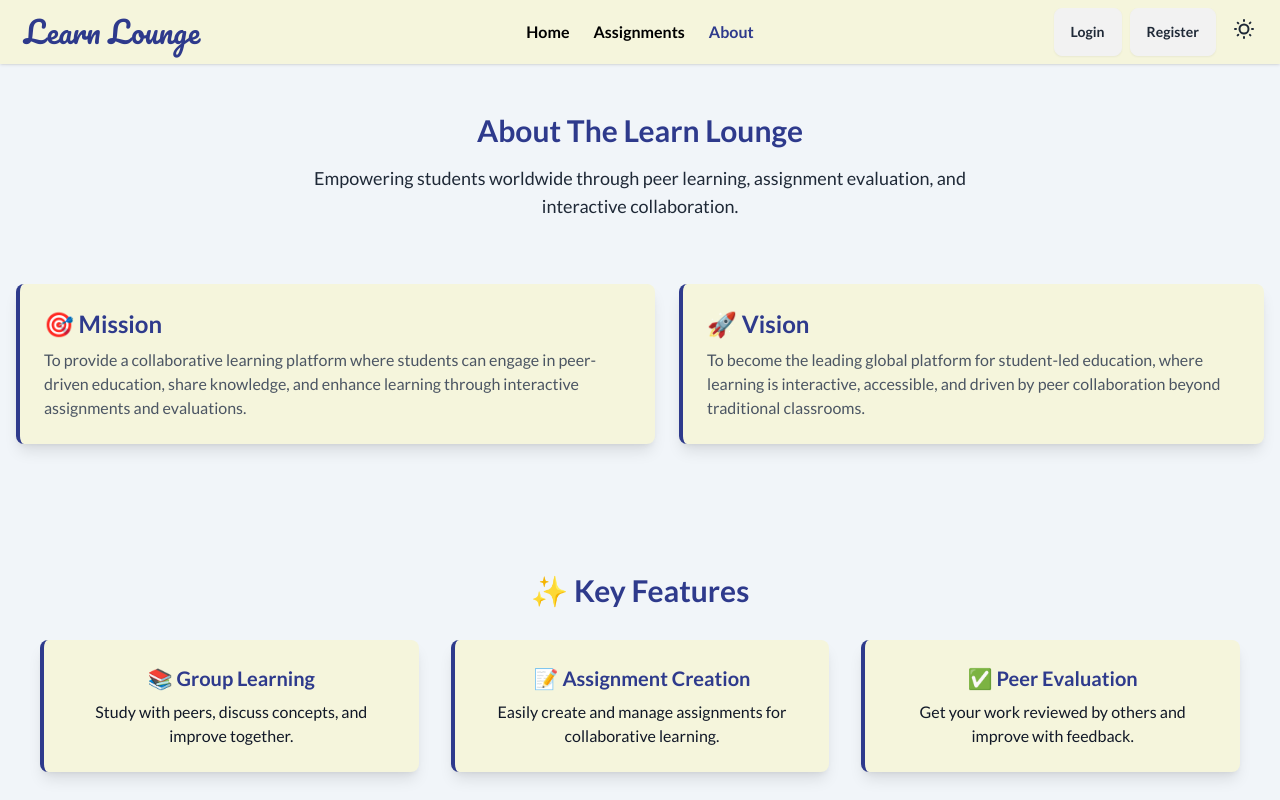
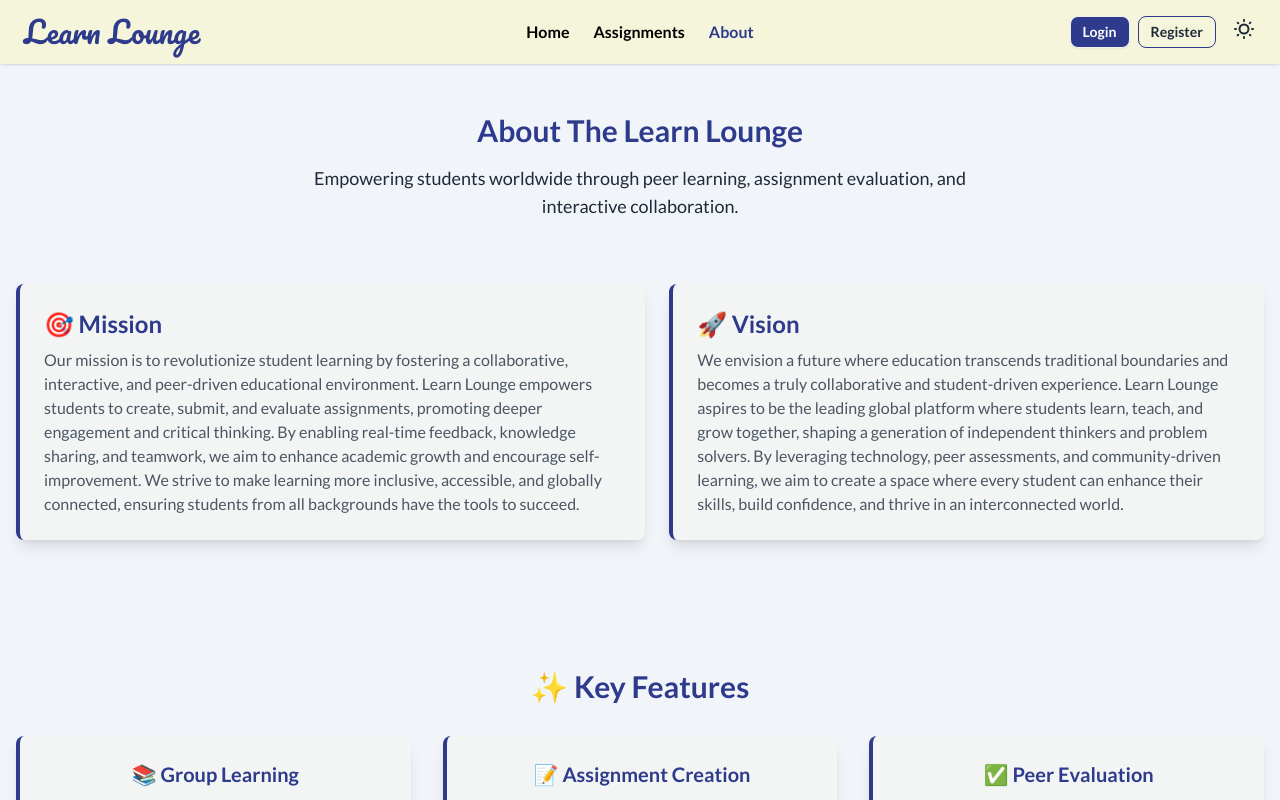
Before and after one commit to Najmul-Shaon/Learn-Lounge-Client, a React (Vite) app: page /about in a window 1280 px wide. Shown: the top 800 px of the page. Built offline with nearby package versions, Linux system fonts and the light colour scheme; no server answers.

Commit message:
change assignment card style

```diff
--- a/src/Components/Banner.jsx
+++ b/src/Components/Banner.jsx
@@ -1,6 +1,6 @@
 import { motion } from "framer-motion";
 import { Link } from "react-router-dom";
-import bannerImg from "../assets/ConnectedWorld.gif";
+import bannerImg from "../assets/ConnectedWorldV2.gif";
 
 const Banner = () => {
   return (
--- a/src/Components/NavBar.jsx
+++ b/src/Components/NavBar.jsx
@@ -3,6 +3,8 @@ import { Link, NavLink } from "react-router-dom";
 import { AuthContext } from "../Provider/AuthProvider";
 import axios from "axios";
 import { RxHamburgerMenu } from "react-icons/rx";
+import { ImExit } from "react-icons/im";
+import { Tooltip } from "react-tooltip";
 
 const NavBar = () => {
   // load from auth provider
@@ -134,31 +136,31 @@ const NavBar = () => {
                   <div className="dropdown dropdown-end">
                     <div tabIndex={0} role="button" className="m-1">
                       <div className="avatar">
-                        <div className="w-12 rounded-full">
+                        <div className="w-6 rounded-full">
                           <img src={user?.photoURL || userImg[0]?.photo} />
                         </div>
                       </div>
                     </div>
                     <div
                       tabIndex={0}
-                      className="dropdown-content menu bg-base-100 rounded-box z-[1] w-52 p-2 shadow space-y-2"
+                      className="dropdown-content menu bg-base-100 rounded-box z-[1] w-52 p-2 shadow-lg space-y-2"
                     >
-                      <button className="btn">
+                      <p>
                         <Link
                           to={"/createAssignment"}
                           className="font-semibold text-base"
                         >
                           Create Assignment
                         </Link>
-                      </button>
-                      <button className="btn">
+                      </p>
+                      <p>
                         <Link
                           to="/myAssignment"
                           className="font-semibold text-base"
                         >
                           My Assignment
                         </Link>
-                      </button>
+                      </p>
                     </div>
                   </div>
 
@@ -167,19 +169,23 @@ const NavBar = () => {
                     <p>{user?.displayName || userImg[0]?.name}</p>
                   </div>
                 </div>
-                <button onClick={logOut} className="btn">
-                  Log Out
-                </button>
+
+                <ImExit
+                  onClick={logOut}
+                  className="text-xl"
+                  data-tooltip-id="logOut"
+                  data-tooltip-content="Log Out"
+                ></ImExit>
               </div>
             ) : (
-              <Link to="/login" className="btn">
+              <Link to="/login" className="btn btn-sm bg-primary text-white hover:bg-primary">
                 Login
               </Link>
             )}
             {user && user.email ? (
               ""
             ) : (
-              <Link to="/signup" className="btn">
+              <Link to="/signup" className="btn btn-sm btn-outline border-primary hover:bg-primary">
                 Register
               </Link>
             )}
@@ -217,6 +223,7 @@ const NavBar = () => {
           </div>
         </div>
       </div>
+      <Tooltip id="logOut"></Tooltip>
     </nav>
   );
 };
--- a/src/Pages/About/About.jsx
+++ b/src/Pages/About/About.jsx
@@ -17,28 +17,40 @@ const About = () => {
       <div className="container mx-auto px-4">
         {/* Mission & Vision */}
         {/* <div className="max-w-4xl mx-auto py-16 px-6 space-y-12"> */}
-        <div className="flex flex-col md:flex-row gap-6 py-16 ">
-          <div className="bg-secondary shadow-lg rounded-lg p-6 border-l-4 border-primary">
+        <div className="flex flex-col md:flex-row gap-6 py-16">
+          <div className="bg-secondary/20 shadow-lg rounded-lg p-6 border-l-4 border-primary">
             <h2 className="text-2xl font-semibold text-primary">🎯 Mission</h2>
             <p className="mt-2 text-gray-600">
-              To provide a collaborative learning platform where students can
-              engage in peer-driven education, share knowledge, and enhance
-              learning through interactive assignments and evaluations.
+              Our mission is to revolutionize student learning by fostering a
+              collaborative, interactive, and peer-driven educational
+              environment. Learn Lounge empowers students to create, submit, and
+              evaluate assignments, promoting deeper engagement and critical
+              thinking. By enabling real-time feedback, knowledge sharing, and
+              teamwork, we aim to enhance academic growth and encourage
+              self-improvement. We strive to make learning more inclusive,
+              accessible, and globally connected, ensuring students from all
+              backgrounds have the tools to succeed.
             </p>
           </div>
 
-          <div className="bg-secondary shadow-lg rounded-lg p-6 border-l-4 border-primary">
+          <div className="bg-secondary/20 shadow-lg rounded-lg p-6 border-l-4 border-primary">
             <h2 className="text-2xl font-semibold text-primary">🚀 Vision</h2>
             <p className="mt-2 text-gray-600">
-              To become the leading global platform for student-led education,
-              where learning is interactive, accessible, and driven by peer
-              collaboration beyond traditional classrooms.
+              We envision a future where education transcends traditional
+              boundaries and becomes a truly collaborative and student-driven
+              experience. Learn Lounge aspires to be the leading global platform
+              where students learn, teach, and grow together, shaping a
+              generation of independent thinkers and problem solvers. By
+              leveraging technology, peer assessments, and community-driven
+              learning, we aim to create a space where every student can enhance
+              their skills, build confidence, and thrive in an interconnected
+              world.
             </p>
           </div>
         </div>
 
         {/* Key Features */}
-        <div className="py-16 px-6">
+        <div className="py-16">
           <div className="text-center">
             <h2 className="text-3xl font-bold text-primary">✨ Key Features</h2>
             <div className="grid md:grid-cols-3 gap-8 mt-8">
--- a/src/Pages/About/FeatureCard.jsx
+++ b/src/Pages/About/FeatureCard.jsx
@@ -1,7 +1,7 @@
 
 const FeatureCard = ({ title, description }) => {
   return (
-    <div className="bg-secondary shadow-lg rounded-lg p-6 border-l-4 border-primary">
+    <div className="bg-secondary/20 shadow-lg rounded-lg p-6 border-l-4 border-primary">
       <h3 className="text-xl font-semibold text-primary">{title}</h3>
       <p className="mt-2 text-text">{description}</p>
     </div>
--- a/src/index.css
+++ b/src/index.css
@@ -33,6 +33,8 @@
   transform: scale(1.1);
 }
 
+
+
 .accent-btn {
   color: #111827;
   background-color: #ffd700;
```
Also changed, not shown: src/Pages/Assignments.jsx (+71 -29 lines), src/assets/ConnectedWorldV2.gif (added).
